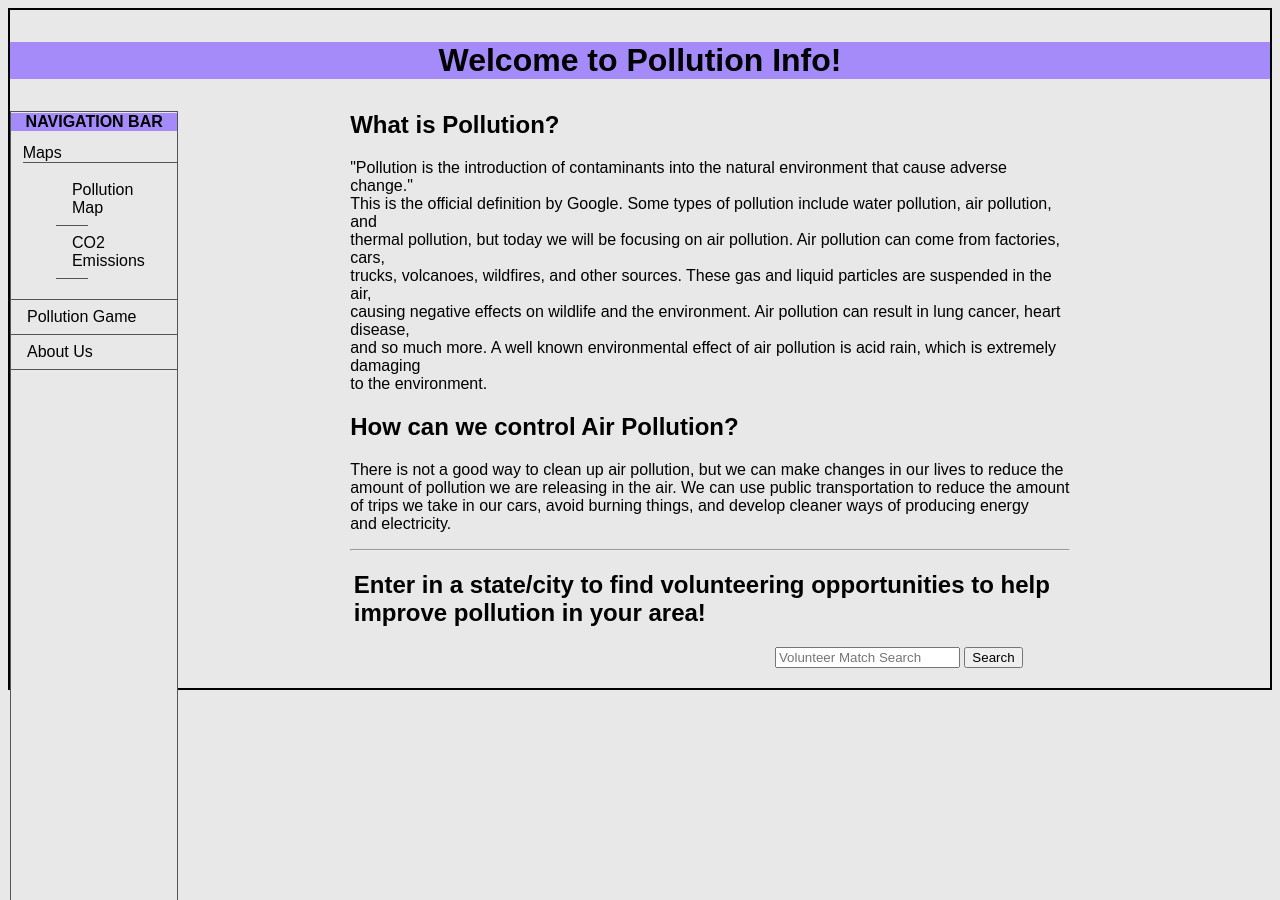
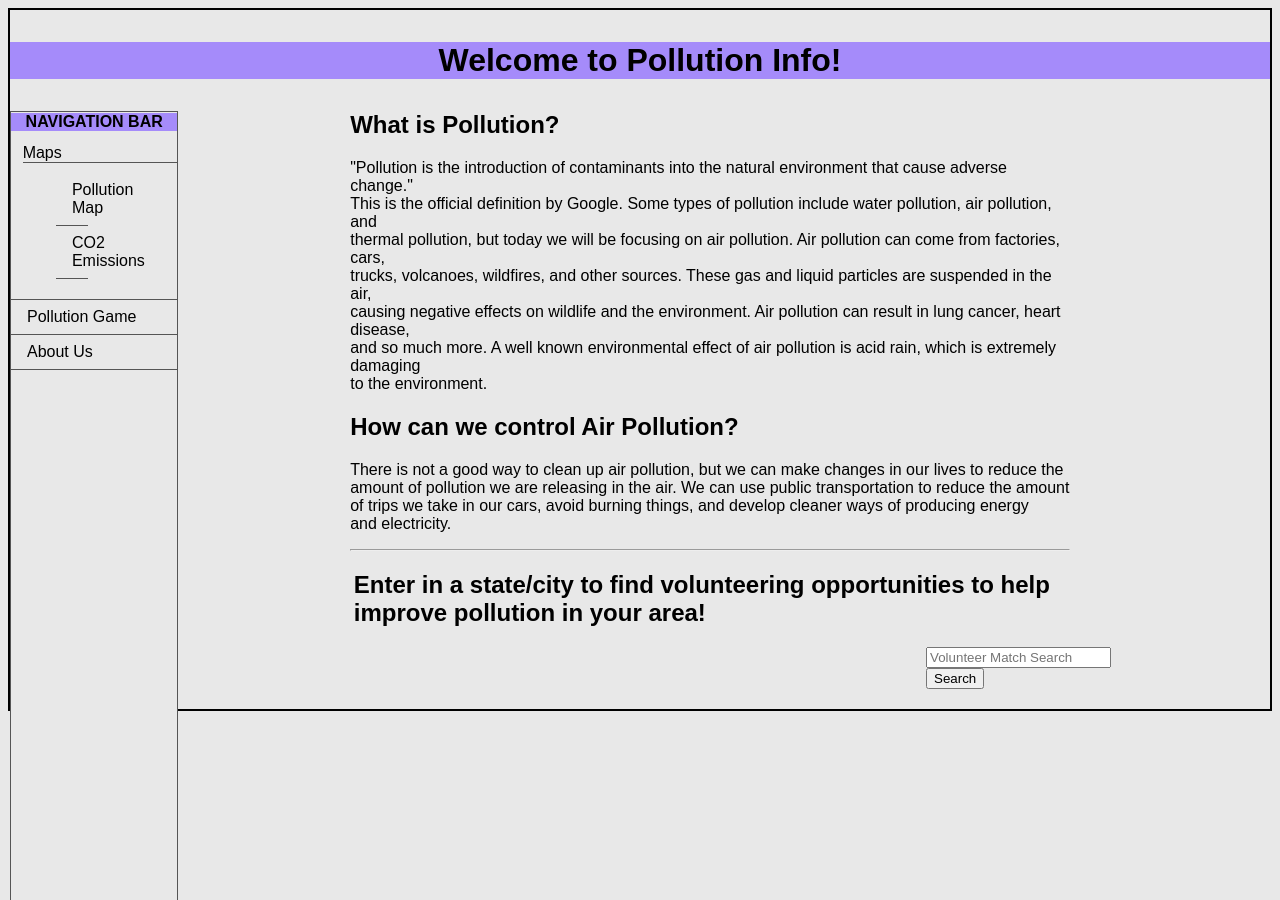
Before and after one commit to risheethagb/AirPollutionFinal, a Jekyll site: the page index.html, which Jekyll copies as it is, in a window 1280 px wide. Built offline with Jekyll 4.4.1, drawn with Linux system fonts in a browser that asks for light colours.

Commit message:
Update index.html

```diff
--- a/index.html
+++ b/index.html
@@ -81,7 +81,7 @@
         <hr>
 	<h2 style="margin-left:0.5%;">Enter in a state/city to find volunteering opportunities to help improve pollution in your area!</h2>
 
-	<form style="margin-left:59%;"action = "https://www.volunteermatch.org/search" method = "Get" target = "_blank">
+	<form style="margin-left:80%;"action = "https://www.volunteermatch.org/search" method = "Get" target = "_blank">
         <input type = "text" name = "q" placeholder = "Volunteer Match Search">
         <input type = "submit" value = "Search">
     </form>
```
